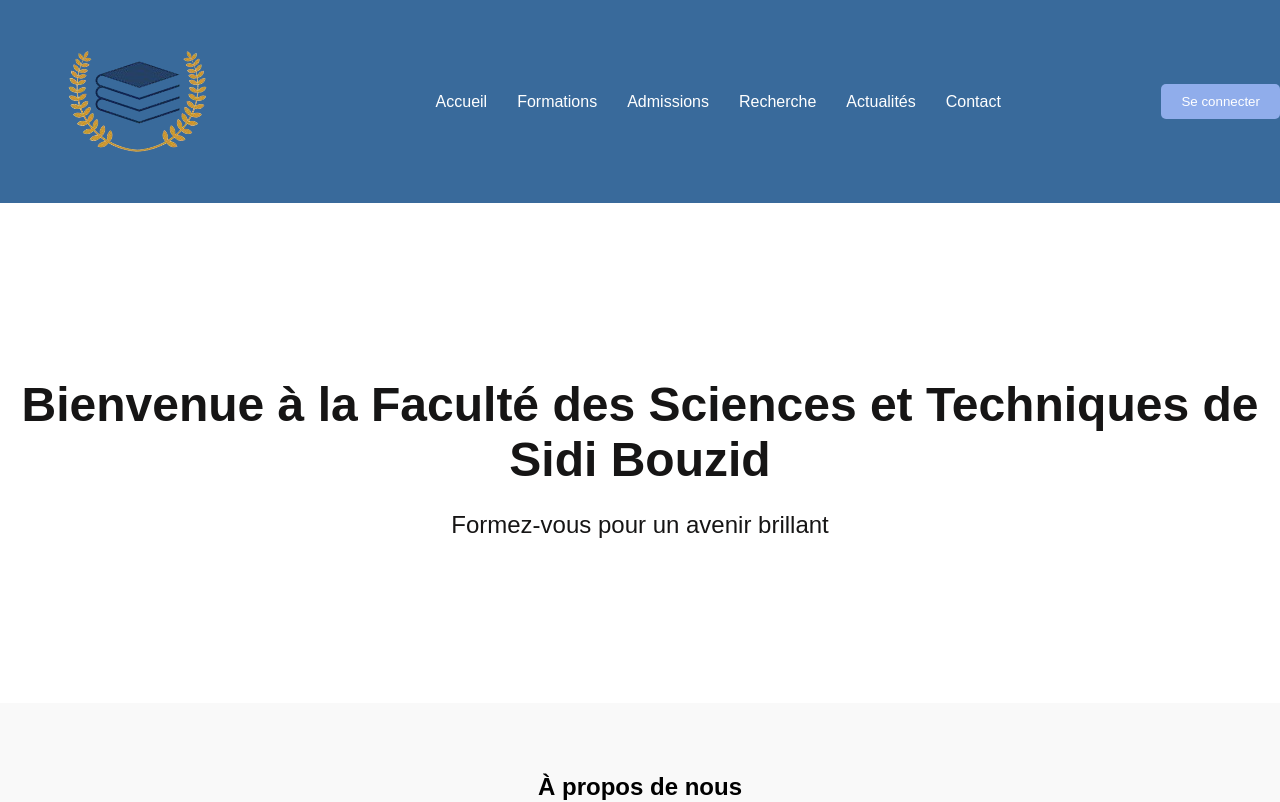
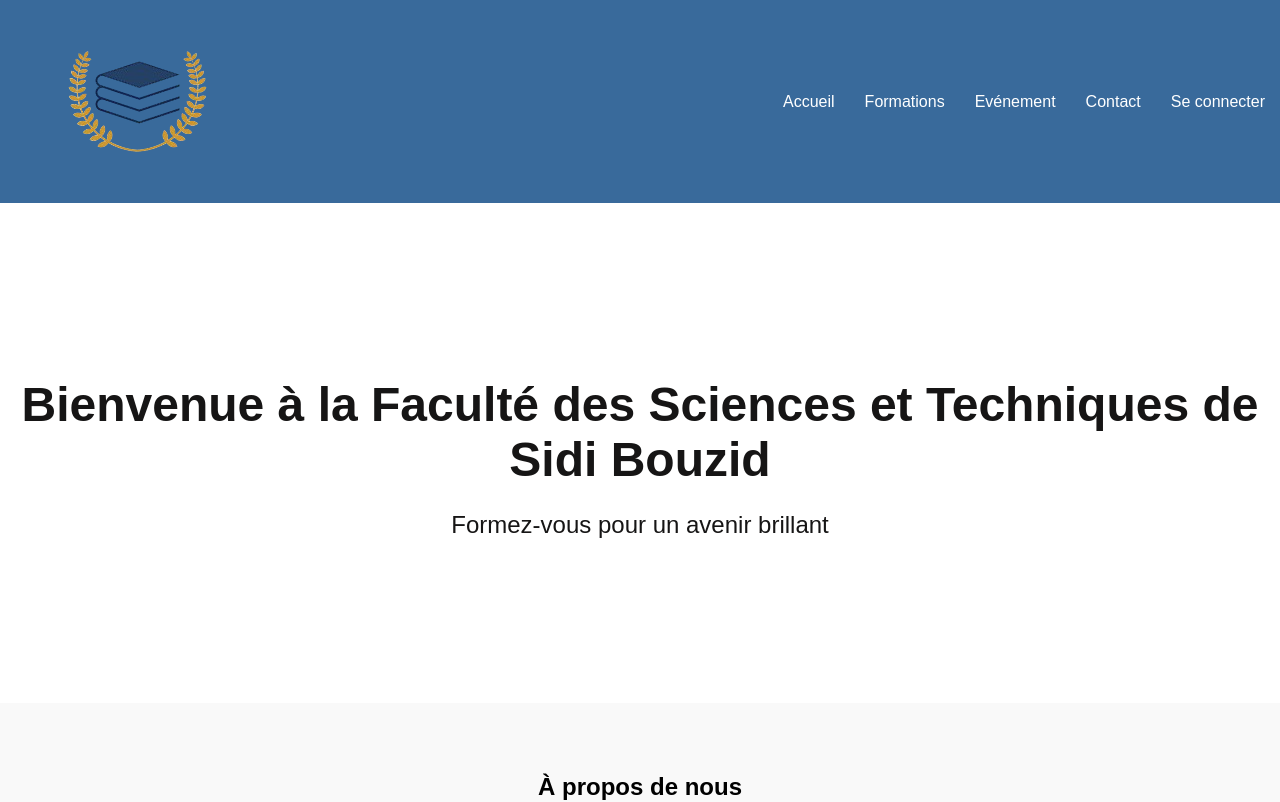
Before and after one commit to yousfiines/pfe, a React (Create React App) app in the folder frontEnd/: page / in a window 1280 px wide. Shown: the top 802 px of the page. Built offline with nearby package versions, Linux system fonts and the light colour scheme.

Commit message:
Header modified

```diff
--- a/frontEnd/src/App.js
+++ b/frontEnd/src/App.js
@@ -10,12 +10,11 @@ const App= () => {
         <nav className="nav">
           <a href="/">Accueil</a>
           <a href="/formations">Formations</a>
-          <a href="/admissions">Admissions</a>
-          <a href="/recherche">Recherche</a>
-          <a href="/actualites">Actualités</a>
+          <a href="/evenement">Evénement</a>
           <a href="/contact">Contact</a>
+          <a href="/connect">Se connecter</a>
+
         </nav>
-        <button className="cta-button">Se connecter</button>
       </header>
 
       {/* Bannière principale */}
```
Also changed, not shown: frontEnd/src/assets/img/logoo.png (added).
